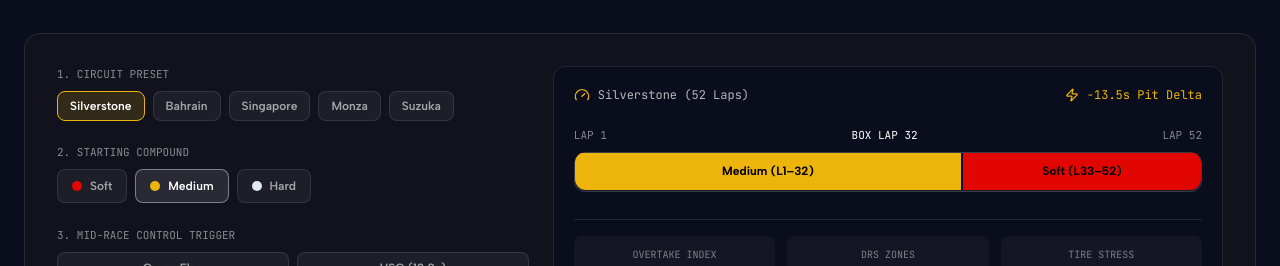
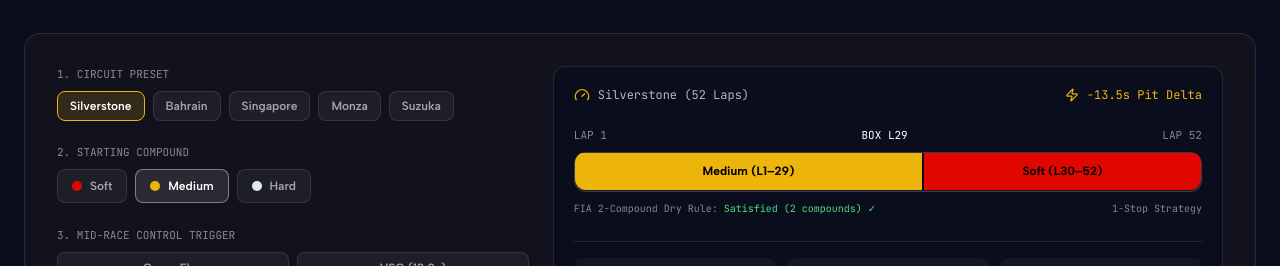
Before and after one commit to jvstin47/apex-strategy-v6, a React (Vite) app in the folder portfolio/: page / in a window 1280 px wide. Shown: the part 1920-2186 px from the top of the page. Built offline with nearby package versions, Linux system fonts and the light colour scheme.

Commit message:
Add realistic 1/2-stop compound stint windows and FIA 2-compound rule check

```diff
--- a/portfolio/src/components/InteractiveSandbox.tsx
+++ b/portfolio/src/components/InteractiveSandbox.tsx
@@ -34,14 +34,32 @@ export const InteractiveSandbox: React.FC = () => {
   const [regime, setRegime] = useState<Regime>('sc');
 
   const plan = useMemo(() => {
-    const pitLap =
+    const highWear =
+      circuit.id === 'bahrain' || circuit.id === 'silverstone' || circuit.id === 'suzuka';
+
+    let stints: { compound: Compound; startLap: number; endLap: number }[] = [];
+
+    if (startCompound === 'Soft' && regime === 'green' && highWear) {
+      // Realistic 2-stop on high-wear circuits so Soft doesn't exceed ~15 laps
+      const pit1 = Math.round(circuit.laps * 0.27);
+      const pit2 = Math.round(circuit.laps * 0.65);
+      stints = [
+        { compound: 'Soft', startLap: 1, endLap: pit1 },
+        { compound: 'Hard', startLap: pit1 + 1, endLap: pit2 },
+        { compound: 'Medium', startLap: pit2 + 1, endLap: circuit.laps },
+      ];
+    } else {
+      const baseRatio =
+        startCompound === 'Soft' ? 0.31 : startCompound === 'Medium' ? 0.42 : 0.58;
+      const pitRatio =
         regime === 'green'
-        ? Math.round(circuit.laps * 0.42)
+          ? baseRatio
           : regime === 'vsc'
-          ? Math.round(circuit.laps * 0.52)
+            ? Math.min(0.56, baseRatio + 0.08)
             : regime === 'sc'
-            ? Math.round(circuit.laps * 0.62)
-            : Math.round(circuit.laps * 0.55);
+              ? Math.min(0.64, baseRatio + 0.14)
+              : 0.52;
+      const pitLap = Math.round(circuit.laps * pitRatio);
 
       const secondCompound: Compound =
         regime === 'sc' || regime === 'red_flag'
@@ -52,9 +70,20 @@ export const InteractiveSandbox: React.FC = () => {
             ? 'Medium'
             : 'Hard';
 
+      stints = [
+        { compound: startCompound, startLap: 1, endLap: pitLap },
+        { compound: secondCompound, startLap: pitLap + 1, endLap: circuit.laps },
+      ];
+    }
+
+    const pitLaps = stints.slice(0, -1).map((s) => s.endLap);
+    const uniqueCompounds = new Set(stints.map((s) => s.compound)).size;
+
     const timeSaved =
       regime === 'green'
-        ? '0.0s (Baseline)'
+        ? stints.length === 3
+          ? '2-Stop Optimal'
+          : '0.0s (Baseline)'
         : regime === 'vsc'
           ? '-9.5s Pit Delta'
           : regime === 'sc'
@@ -64,11 +93,8 @@ export const InteractiveSandbox: React.FC = () => {
     const mctsConfidence =
       regime === 'green' ? '89%' : regime === 'vsc' ? '94%' : regime === 'sc' ? '97%' : '99%';
 
-    return { pitLap, secondCompound, timeSaved, mctsConfidence };
+    return { stints, pitLaps, uniqueCompounds, timeSaved, mctsConfidence };
   }, [circuit, startCompound, regime]);
-
-  const stint1Pct = Math.round((plan.pitLap / circuit.laps) * 100);
-  const stint2Pct = 100 - stint1Pct;
 
   return (
     <section id="sandbox" className="mx-auto w-full max-w-7xl px-6 py-20">
@@ -191,29 +217,42 @@ export const InteractiveSandbox: React.FC = () => {
               <div className="mt-6">
                 <div className="mb-2 flex justify-between font-mono text-[11px] text-white/50">
                   <span>LAP 1</span>
-                  <span className="text-white">BOX LAP {plan.pitLap}</span>
+                  <span className="text-white">
+                    BOX {plan.pitLaps.map((l) => `L${l}`).join(' • ')}
+                  </span>
                   <span>LAP {circuit.laps}</span>
                 </div>
 
                 <div className="flex h-10 w-full overflow-hidden rounded-xl border border-white/15 bg-white/5">
+                  {plan.stints.map((stint, idx) => {
+                    const lapsInStint = stint.endLap - stint.startLap + 1;
+                    const widthPct = (lapsInStint / circuit.laps) * 100;
+                    const isLast = idx === plan.stints.length - 1;
+                    return (
                       <div
+                        key={`${stint.compound}-${stint.startLap}`}
                         style={{
-                      width: `${stint1Pct}%`,
-                      backgroundColor: COMPOUND_COLOR[startCompound],
+                          width: `${widthPct}%`,
+                          backgroundColor: COMPOUND_COLOR[stint.compound],
                         }}
-                    className="flex items-center justify-center border-r-2 border-[#0a0e1c] text-xs font-bold text-black transition-all duration-500"
+                        className={`flex items-center justify-center text-xs font-bold text-black transition-all duration-500 ${
+                          !isLast ? 'border-r-2 border-[#0a0e1c]' : ''
+                        }`}
                       >
-                    {startCompound} (L1–{plan.pitLap})
+                        {stint.compound} (L{stint.startLap}–{stint.endLap})
                       </div>
-                  <div
-                    style={{
-                      width: `${stint2Pct}%`,
-                      backgroundColor: COMPOUND_COLOR[plan.secondCompound],
-                    }}
-                    className="flex items-center justify-center text-xs font-bold text-black transition-all duration-500"
-                  >
-                    {plan.secondCompound} (L{plan.pitLap + 1}–{circuit.laps})
+                    );
+                  })}
                 </div>
+
+                <div className="mt-2.5 flex items-center justify-between font-mono text-[10px] text-white/50">
+                  <span>
+                    FIA 2-Compound Dry Rule:{' '}
+                    <span className="text-green-400">
+                      Satisfied ({plan.uniqueCompounds} compounds) ✓
+                    </span>
+                  </span>
+                  <span>{plan.stints.length - 1}-Stop Strategy</span>
                 </div>
               </div>
             </div>
```
Lines whose indentation alone changed are shown as unchanged.
